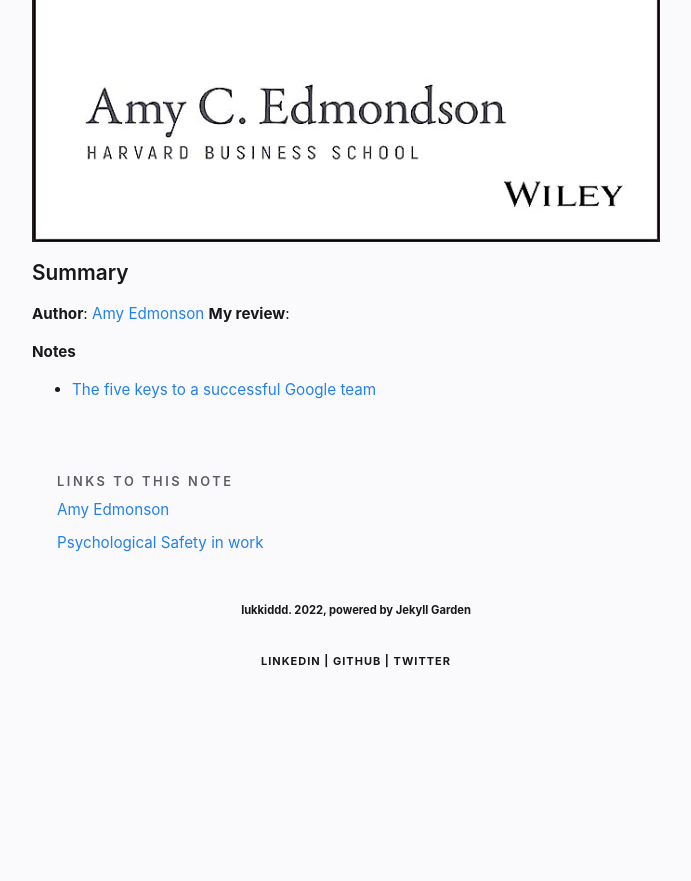
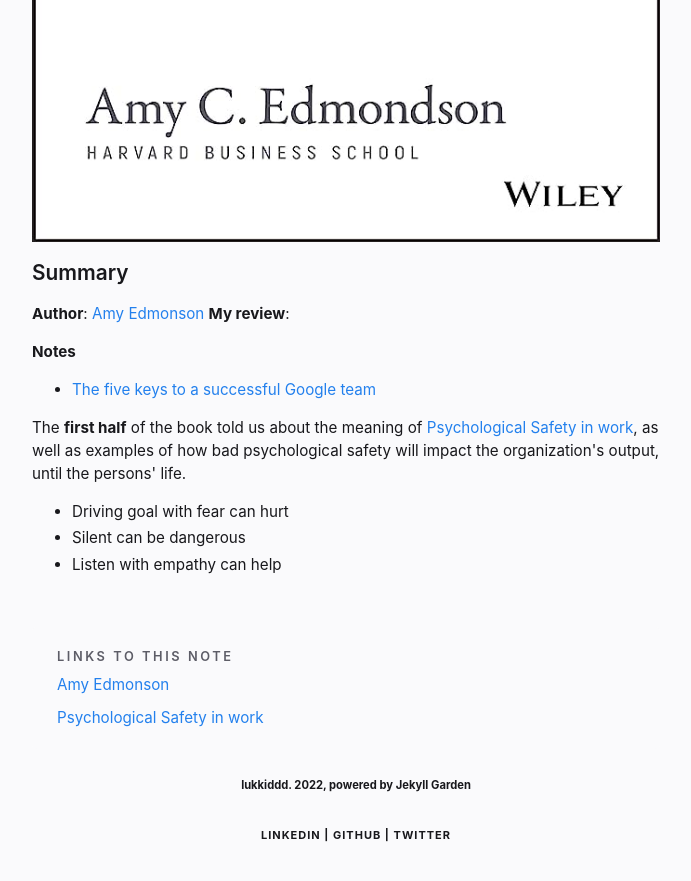
Before and after one commit to lukkiddd/lukkiddd.github.io, a Jekyll site: the page built from _notes/Public/Book - The Fearless Organization.md, in a window 1280 px wide and 900 px high, scrolled down 1049 px. Shown: the top 881 px of the window, without its empty margins (294-985 px from the left). Built offline with Jekyll 4.4.1, drawn with Linux system fonts in a browser that asks for light colours; before the commit the page ends 1774 px from its top, so only the background shows below that.

Commit message:
Add note of fearless organization

```diff
--- a/_notes/Public/Book - The Fearless Organization.md
+++ b/_notes/Public/Book - The Fearless Organization.md
@@ -12,3 +12,9 @@
 
 **Notes**
 - [[The five keys to a successful Google team]]
+
+The **first half** of the book told us about the meaning of [[Psychological Safety in work]], as well as examples of how bad psychological safety will impact the organization's output, until the persons' life.
+
+- Driving goal with fear can hurt
+- Silent can be dangerous
+- Listen with empathy can help
```
